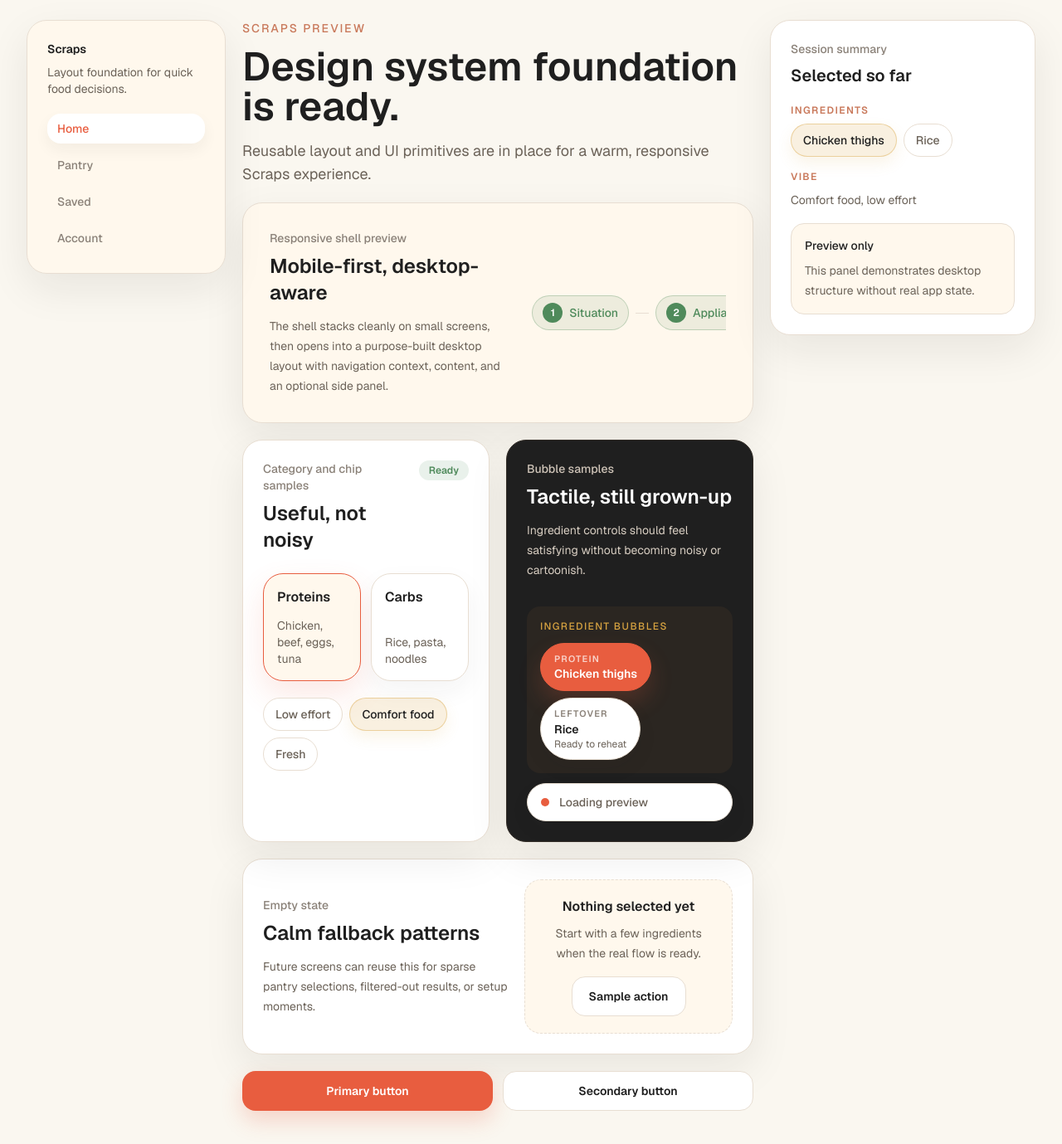
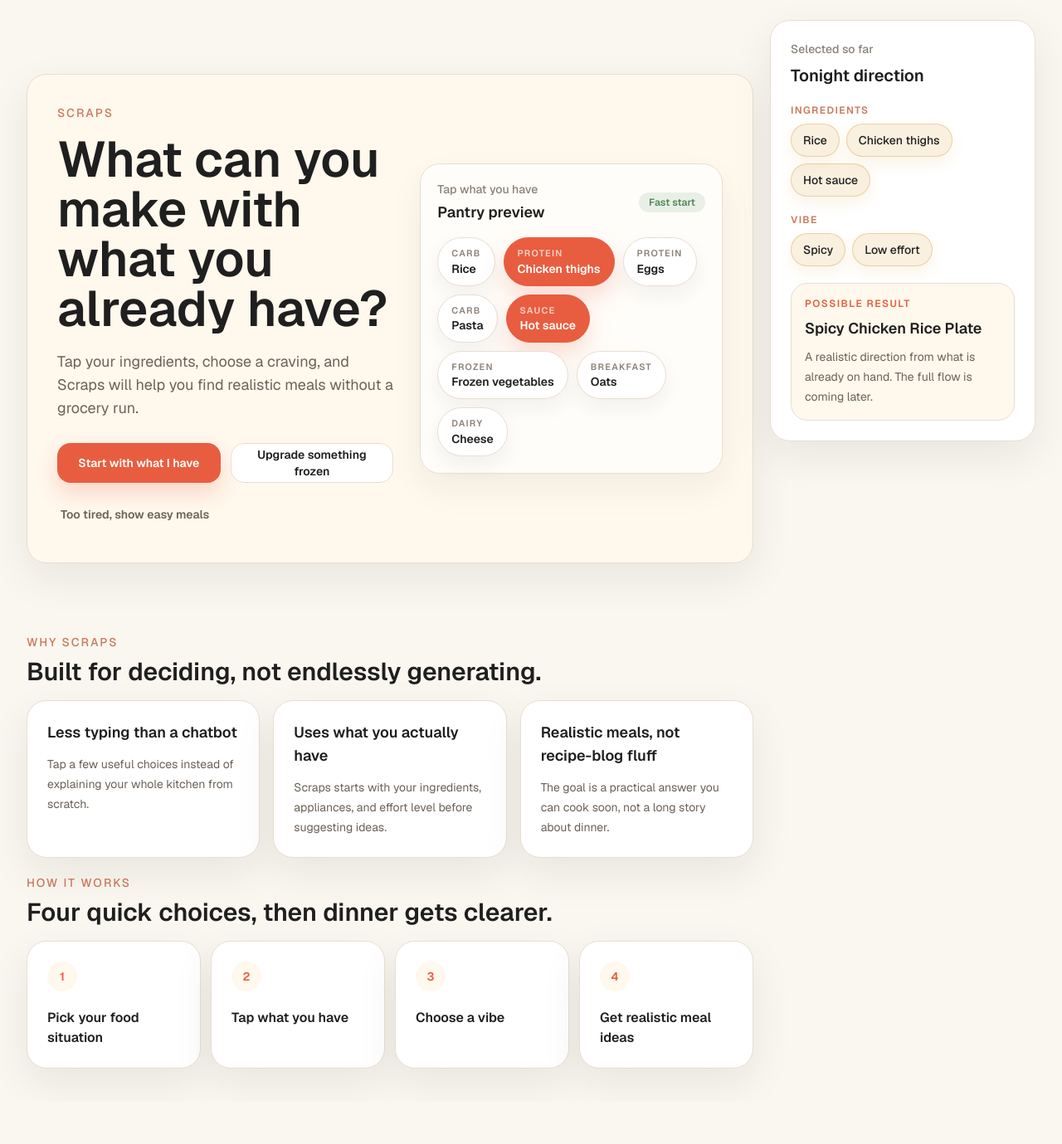
Before and after one commit to thejosht/scraps, a Next.js app: page / in a window 1280 px wide. Shown: the whole page at 83% size. After the commit the page ends 1328 px from the top, so only its background shows below. Built offline with nearby package versions, Linux system fonts and the light colour scheme.

Commit message:
Add Scraps landing page

```diff
--- a/src/app/page.tsx
+++ b/src/app/page.tsx
@@ -1,174 +1,218 @@
-import { CategoryBubble, IngredientBubble } from "@/components/bubbles";
-import { AppShell, StepProgress } from "@/components/layout";
+import { IngredientBubble } from "@/components/bubbles";
+import { AppShell } from "@/components/layout";
 import {
-  EmptyState,
-  LoadingState,
   PrimaryButton,
   SecondaryButton,
   SelectableChip,
   SurfaceCard,
 } from "@/components/ui";
 
-const sessionSummary = (
+const previewIngredients = [
+  { category: "Carb", label: "Rice" },
+  { category: "Protein", label: "Chicken thighs", selected: true },
+  { category: "Protein", label: "Eggs" },
+  { category: "Carb", label: "Pasta" },
+  { category: "Sauce", label: "Hot sauce", selected: true },
+  { category: "Frozen", label: "Frozen vegetables" },
+  { category: "Breakfast", label: "Oats" },
+  { category: "Dairy", label: "Cheese" },
+];
+
+const whyCards = [
+  {
+    title: "Less typing than a chatbot",
+    description:
+      "Tap a few useful choices instead of explaining your whole kitchen from scratch.",
+  },
+  {
+    title: "Uses what you actually have",
+    description:
+      "Scraps starts with your ingredients, appliances, and effort level before suggesting ideas.",
+  },
+  {
+    title: "Realistic meals, not recipe-blog fluff",
+    description:
+      "The goal is a practical answer you can cook soon, not a long story about dinner.",
+  },
+];
+
+const howItWorks = [
+  "Pick your food situation",
+  "Tap what you have",
+  "Choose a vibe",
+  "Get realistic meal ideas",
+];
+
+const desktopPreview = (
+  <div className="hidden lg:block">
     <SurfaceCard className="p-5">
-    <p className="text-sm font-medium text-text-muted">Session summary</p>
+      <p className="text-sm font-medium text-text-muted">Selected so far</p>
       <h2 className="mt-2 text-xl font-semibold text-text-primary">
-      Selected so far
+        Tonight direction
       </h2>
-    <div className="mt-5 space-y-4">
+
+      <div className="mt-5 space-y-5">
         <div>
           <p className="text-xs font-semibold uppercase tracking-[0.12em] text-clay-accent">
             Ingredients
           </p>
           <div className="mt-2 flex flex-wrap gap-2">
+            <SelectableChip selected>Rice</SelectableChip>
             <SelectableChip selected>Chicken thighs</SelectableChip>
-          <SelectableChip>Rice</SelectableChip>
+            <SelectableChip selected>Hot sauce</SelectableChip>
           </div>
         </div>
+
         <div>
           <p className="text-xs font-semibold uppercase tracking-[0.12em] text-clay-accent">
             Vibe
           </p>
+          <div className="mt-2 flex flex-wrap gap-2">
+            <SelectableChip selected>Spicy</SelectableChip>
+            <SelectableChip selected>Low effort</SelectableChip>
+          </div>
+        </div>
+
+        <div className="rounded-[1.25rem] border border-border bg-surface-warm p-4">
+          <p className="text-xs font-semibold uppercase tracking-[0.12em] text-primary-accent">
+            Possible result
+          </p>
+          <h3 className="mt-2 text-lg font-semibold text-text-primary">
+            Spicy Chicken Rice Plate
+          </h3>
           <p className="mt-2 text-sm leading-6 text-text-secondary">
-          Comfort food, low effort
-        </p>
-      </div>
-      <div className="rounded-2xl border border-border bg-surface-warm p-4">
-        <p className="text-sm font-medium text-text-primary">Preview only</p>
-        <p className="mt-2 text-sm leading-6 text-text-secondary">
-          This panel demonstrates desktop structure without real app state.
+            A realistic direction from what is already on hand. The full flow is
+            coming later.
           </p>
         </div>
       </div>
     </SurfaceCard>
+  </div>
 );
 
 export default function Home() {
   return (
     <AppShell
-      pageTitle="Design system foundation is ready."
-      pageDescription="Reusable layout and UI primitives are in place for a warm, responsive Scraps experience."
-      rightPanel={sessionSummary}
+      rightPanel={desktopPreview}
+      showBottomNav={false}
+      showDesktopNav={false}
     >
-      <SurfaceCard warm className="p-5 sm:p-6 lg:p-8">
-        <div className="grid gap-6 xl:grid-cols-[1fr_0.8fr] xl:items-center">
+      <section className="grid gap-6 lg:min-h-[calc(100dvh-5rem)] lg:items-center">
+        <SurfaceCard warm className="overflow-hidden p-5 sm:p-7 lg:p-9">
+          <div className="grid gap-8 xl:grid-cols-[1fr_0.9fr] xl:items-center">
+            <div>
+              <p className="mb-4 text-sm font-medium uppercase tracking-[0.14em] text-clay-accent">
+                Scraps
+              </p>
+              <h1 className="max-w-3xl text-4xl font-semibold tracking-normal text-text-primary sm:text-5xl lg:text-6xl">
+                What can you make with what you already have?
+              </h1>
+              <p className="mt-5 max-w-2xl text-base leading-7 text-text-secondary sm:text-lg">
+                Tap your ingredients, choose a craving, and Scraps will help
+                you find realistic meals without a grocery run.
+              </p>
+
+              <div className="mt-7 grid gap-3 sm:grid-cols-[1fr_1fr] xl:max-w-xl">
+                <PrimaryButton className="w-full">
+                  Start with what I have
+                </PrimaryButton>
+                <SecondaryButton className="w-full">
+                  Upgrade something frozen
+                </SecondaryButton>
+              </div>
+              <button
+                className="mt-4 min-h-11 rounded-2xl px-1 text-left text-sm font-semibold text-text-secondary transition hover:text-primary-accent focus-visible:outline-2 focus-visible:outline-offset-2 focus-visible:outline-primary-accent"
+                type="button"
+              >
+                Too tired, show easy meals
+              </button>
+            </div>
+
+            <div className="rounded-card border border-border bg-surface/70 p-4 shadow-[0_18px_42px_rgb(31_31_31/0.06)] sm:p-5">
+              <div className="mb-4 flex items-center justify-between gap-3">
                 <div>
                   <p className="text-sm font-medium text-text-muted">
-              Responsive shell preview
+                    Tap what you have
                   </p>
-            <h2 className="mt-2 text-2xl font-semibold text-text-primary">
-              Mobile-first, desktop-aware
-            </h2>
-            <p className="mt-3 max-w-2xl text-sm leading-6 text-text-secondary">
-              The shell stacks cleanly on small screens, then opens into a
-              purpose-built desktop layout with navigation context, content, and
-              an optional side panel.
+                  <p className="mt-1 text-lg font-semibold text-text-primary">
+                    Pantry preview
                   </p>
                 </div>
-          <StepProgress currentStep={3} />
-        </div>
-      </SurfaceCard>
-
-      <div className="grid gap-5 xl:grid-cols-2">
-        <SurfaceCard>
-          <div className="mb-6 flex items-start justify-between gap-4">
-            <div>
-              <p className="text-sm font-medium text-text-muted">
-                Category and chip samples
-              </p>
-              <h2 className="mt-2 text-2xl font-semibold text-text-primary">
-                Useful, not noisy
-              </h2>
-            </div>
                 <span className="rounded-full bg-[rgb(79_138_91/0.12)] px-3 py-1 text-xs font-semibold text-green-accent">
-              Ready
+                  Fast start
                 </span>
               </div>
 
-          <div className="grid gap-3 sm:grid-cols-2">
-            <CategoryBubble
-              selected
-              title="Proteins"
-              subtitle="Chicken, beef, eggs, tuna"
+              <div className="flex flex-wrap gap-2.5">
+                {previewIngredients.map((ingredient) => (
+                  <IngredientBubble
+                    categoryLabel={ingredient.category}
+                    key={ingredient.label}
+                    label={ingredient.label}
+                    selected={ingredient.selected}
                   />
-            <CategoryBubble title="Carbs" subtitle="Rice, pasta, noodles" />
-          </div>
-
-          <div className="mt-5 flex flex-wrap gap-2">
-            <SelectableChip>Low effort</SelectableChip>
-            <SelectableChip selected>Comfort food</SelectableChip>
-            <SelectableChip>Fresh</SelectableChip>
-          </div>
-        </SurfaceCard>
-
-        <div className="scraps-rounded-card flex flex-col justify-between gap-8 border border-[#332d27] bg-[#1f1f1f] p-5 text-white shadow-subtle sm:p-6">
-          <div>
-            <p className="text-sm font-medium text-[#cfc4b8]">
-              Bubble samples
-            </p>
-            <h2 className="mt-2 text-2xl font-semibold">
-              Tactile, still grown-up
-            </h2>
-            <p className="mt-3 text-sm leading-6 text-[#d8cec2]">
-              Ingredient controls should feel satisfying without becoming noisy
-              or cartoonish.
-            </p>
-          </div>
-
-          <div className="grid gap-3">
-            <div className="rounded-2xl bg-[#2b2621] p-4">
-              <p className="text-xs font-medium uppercase tracking-[0.12em] text-[#d9a441]">
-                Ingredient bubbles
-              </p>
-              <div className="mt-3 flex flex-wrap gap-2">
-                <IngredientBubble
-                  selected
-                  categoryLabel="Protein"
-                  label="Chicken thighs"
-                />
-                <IngredientBubble
-                  categoryLabel="Leftover"
-                  helperText="Ready to reheat"
-                  label="Rice"
-                />
-              </div>
-            </div>
-            <LoadingState
-              className="border-[#3a332d] bg-[#2b2621] text-[#d8cec2]"
-              message="Loading preview"
-            />
+                ))}
               </div>
             </div>
           </div>
+        </SurfaceCard>
+      </section>
 
-      <SurfaceCard>
-        <div className="grid gap-5 lg:grid-cols-[1fr_0.85fr] lg:items-center">
+      <section aria-labelledby="why-scraps" className="space-y-4">
+        <div className="flex flex-col gap-2 sm:flex-row sm:items-end sm:justify-between">
           <div>
-            <p className="text-sm font-medium text-text-muted">Empty state</p>
-            <h2 className="mt-2 text-2xl font-semibold text-text-primary">
-              Calm fallback patterns
+            <p className="text-sm font-medium uppercase tracking-[0.14em] text-clay-accent">
+              Why Scraps
+            </p>
+            <h2
+              className="mt-2 text-2xl font-semibold text-text-primary sm:text-3xl"
+              id="why-scraps"
+            >
+              Built for deciding, not endlessly generating.
             </h2>
-            <p className="mt-3 max-w-xl text-sm leading-6 text-text-secondary">
-              Future screens can reuse this for sparse pantry selections,
-              filtered-out results, or setup moments.
+          </div>
+        </div>
+
+        <div className="grid gap-4 md:grid-cols-3">
+          {whyCards.map((card) => (
+            <SurfaceCard className="p-5" key={card.title}>
+              <h3 className="text-lg font-semibold text-text-primary">
+                {card.title}
+              </h3>
+              <p className="mt-3 text-sm leading-6 text-text-secondary">
+                {card.description}
               </p>
+            </SurfaceCard>
+          ))}
         </div>
-          <EmptyState
-            title="Nothing selected yet"
-            description="Start with a few ingredients when the real flow is ready."
-            action={
-              <SecondaryButton className="min-h-10">
-                Sample action
-              </SecondaryButton>
-            }
-          />
+      </section>
+
+      <section aria-labelledby="how-it-works" className="space-y-4">
+        <div>
+          <p className="text-sm font-medium uppercase tracking-[0.14em] text-clay-accent">
+            How it works
+          </p>
+          <h2
+            className="mt-2 text-2xl font-semibold text-text-primary sm:text-3xl"
+            id="how-it-works"
+          >
+            Four quick choices, then dinner gets clearer.
+          </h2>
         </div>
+
+        <div className="grid gap-3 sm:grid-cols-2 xl:grid-cols-4">
+          {howItWorks.map((step, index) => (
+            <SurfaceCard className="p-5" key={step}>
+              <span className="grid size-9 place-items-center rounded-full bg-surface-warm text-sm font-semibold text-primary-accent">
+                {index + 1}
+              </span>
+              <h3 className="mt-5 text-base font-semibold text-text-primary">
+                {step}
+              </h3>
             </SurfaceCard>
-
-      <div className="grid gap-3 sm:grid-cols-2">
-        <PrimaryButton>Primary button</PrimaryButton>
-        <SecondaryButton>Secondary button</SecondaryButton>
+          ))}
         </div>
+      </section>
     </AppShell>
   );
 }
--- a/src/components/layout/AppShell.tsx
+++ b/src/components/layout/AppShell.tsx
@@ -7,22 +7,30 @@
 type AppShellProps = {
   children: ReactNode;
   className?: string;
+  headerEyebrow?: string;
+  leftPanel?: ReactNode;
   pageDescription?: string;
   pageTitle?: string;
   rightPanel?: ReactNode;
+  showBottomNav?: boolean;
+  showDesktopNav?: boolean;
 };
 
 export function AppShell({
   children,
   className = "",
+  headerEyebrow = "Scraps preview",
+  leftPanel,
   pageDescription,
   pageTitle,
   rightPanel,
+  showBottomNav = true,
+  showDesktopNav = true,
 }: AppShellProps) {
   const header =
     pageTitle || pageDescription ? (
       <PageHeader
-        eyebrow="Scraps preview"
+        eyebrow={headerEyebrow}
         title={pageTitle ?? "Scraps"}
         description={pageDescription}
       />
@@ -52,6 +60,8 @@
     </SurfaceCard>
   );
 
+  const resolvedLeftPanel = leftPanel ?? (showDesktopNav ? desktopLeftPanel : undefined);
+
   return (
     <main
       className={[
@@ -66,14 +76,14 @@
           {rightPanel ? <div>{rightPanel}</div> : null}
         </div>
 
-        <DesktopShell leftPanel={desktopLeftPanel} rightPanel={rightPanel}>
+        <DesktopShell leftPanel={resolvedLeftPanel} rightPanel={rightPanel}>
           <div className="space-y-5">
             {header}
             {children}
           </div>
         </DesktopShell>
       </div>
-      <BottomNav />
+      {showBottomNav ? <BottomNav /> : null}
     </main>
   );
 }
```
Lines whose indentation alone changed are shown as unchanged.
